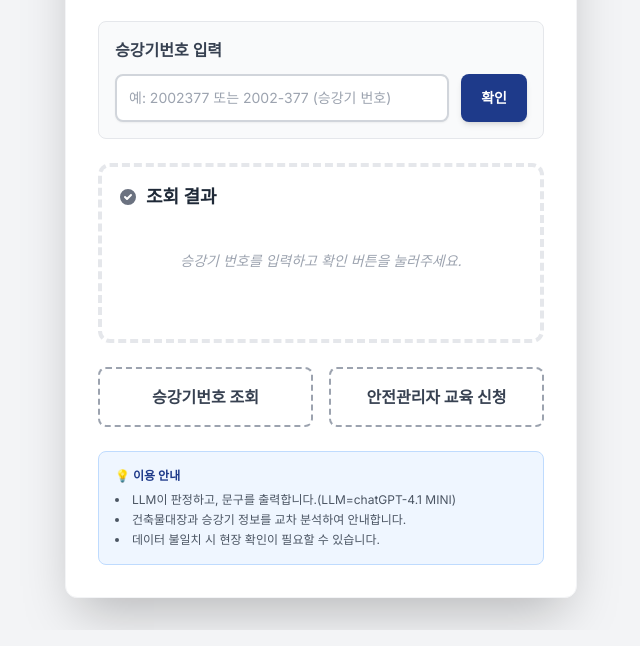
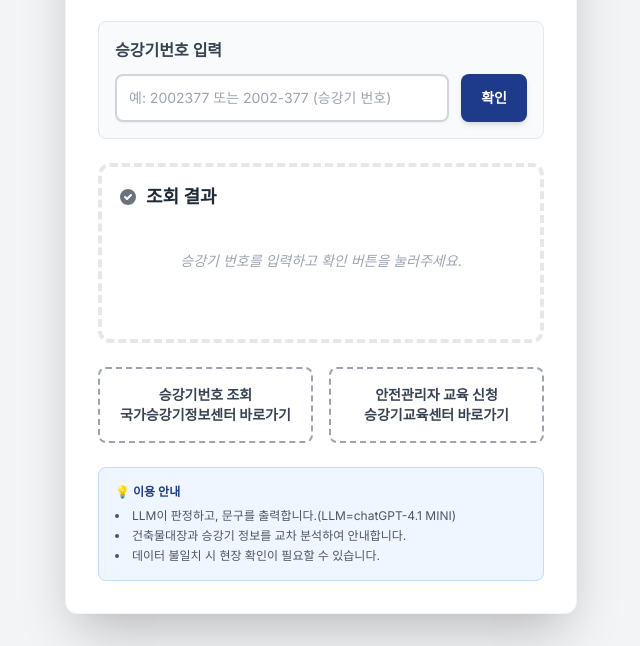
Before and after one commit to sun62199-jpg/building-api, a website: page public/index.html in a window 1280 px wide. Shown: the part 182-828 px from the top of the page, without its empty margins (319-959 px from the left). Drawn offline with nearby package versions, Linux system fonts and the light colour scheme.

Commit message:
Update index.html

```diff
--- a/public/index.html
+++ b/public/index.html
@@ -79,12 +79,12 @@
 
         <div class="mt-6 grid grid-cols-1 sm:grid-cols-2 gap-4">
             <a href="https://www.elevator.go.kr/" target="_blank"
-               class="block w-full p-4 border-2 border-dashed border-gray-400 text-center text-md font-extrabold text-gray-700 hover:bg-gray-100 hover:border-gray-500 transition duration-300 rounded-lg">
-                승강기번호 조회
+               class="block w-full p-4 border-2 border-dashed border-gray-400 text-center text-sm font-extrabold text-gray-700 hover:bg-gray-100 hover:border-gray-500 transition duration-300 rounded-lg">
+                승강기번호 조회<br>국가승강기정보센터 바로가기
             </a>
             <a href="https://edu.koelsa.or.kr/" target="_blank"
-               class="block w-full p-4 border-2 border-dashed border-gray-400 text-center text-md font-extrabold text-gray-700 hover:bg-gray-100 hover:border-gray-500 transition duration-300 rounded-lg">
-                안전관리자 교육 신청
+               class="block w-full p-4 border-2 border-dashed border-gray-400 text-center text-sm font-extrabold text-gray-700 hover:bg-gray-100 hover:border-gray-500 transition duration-300 rounded-lg">
+                안전관리자 교육 신청<br>승강기교육센터 바로가기
             </a>
         </div>
 
```
